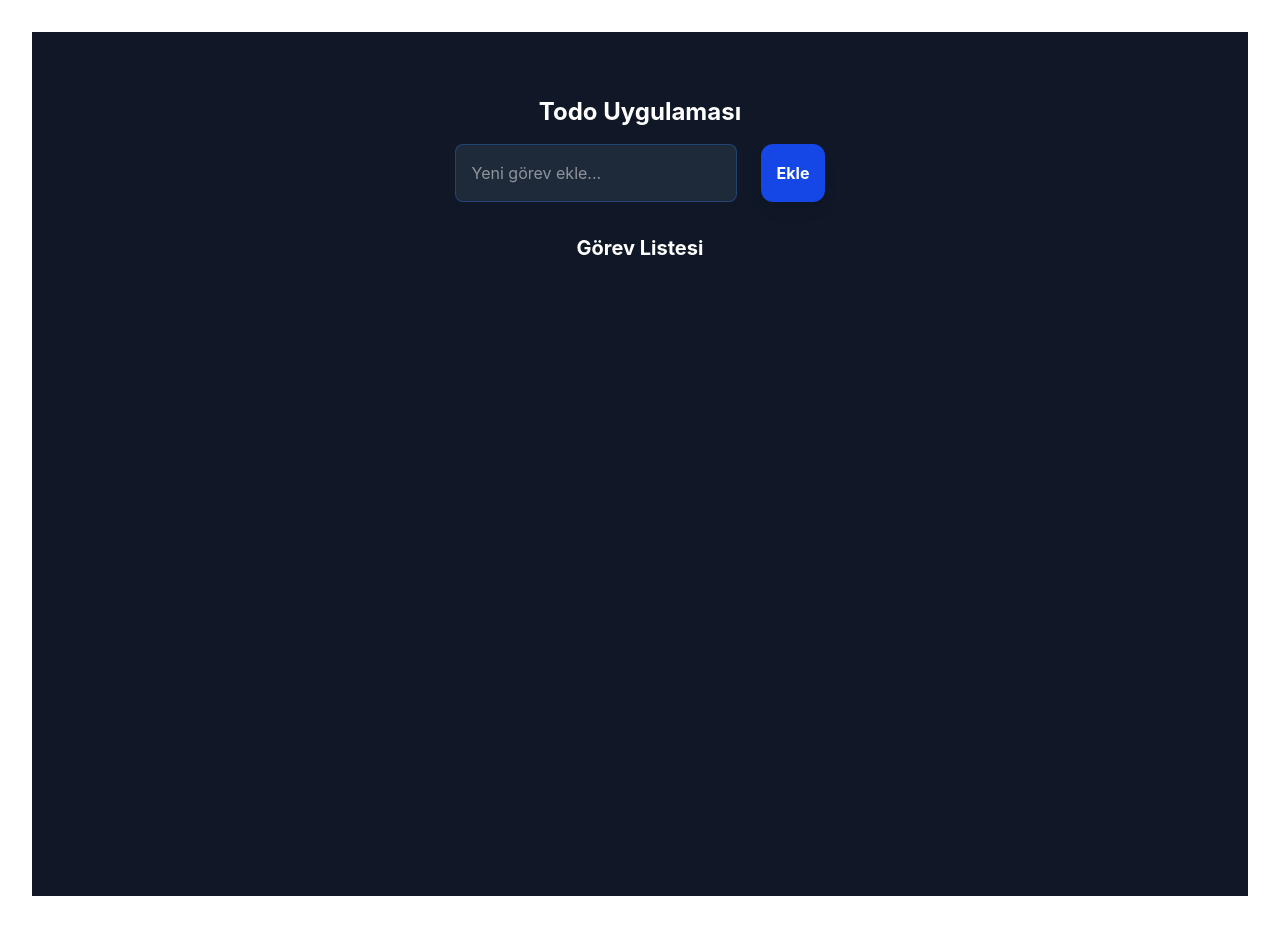
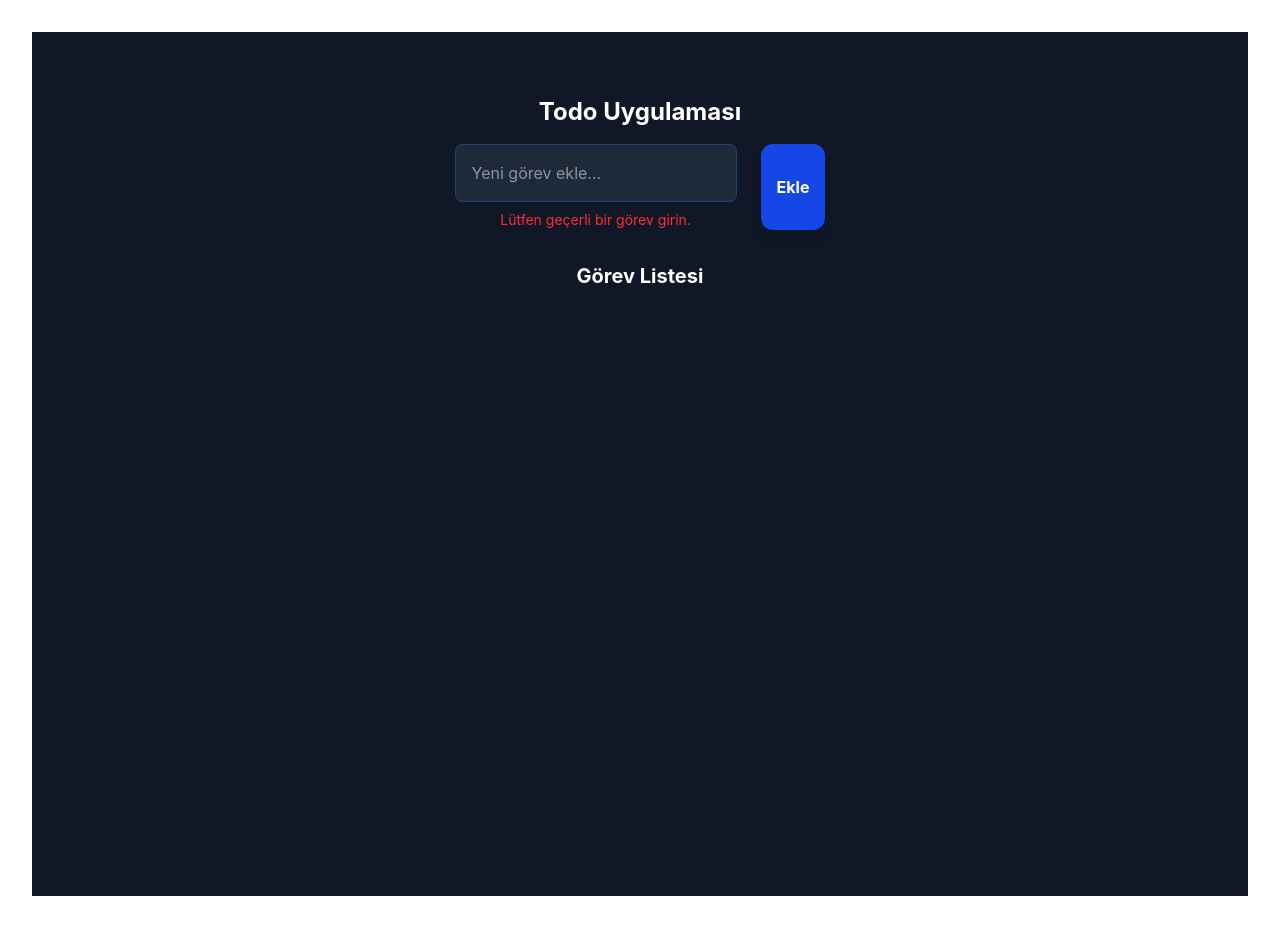
Before and after one commit to aleynaayvaz/geri-donus, a React (Vite) app in the folder kariyer-yolculugum/: page / in a window 1280 px wide. Both pictures are taken after a click on the button "Ekle". Built offline with nearby package versions, Linux system fonts and the light colour scheme.

Commit message:
bos gorev uyarisi eklendi

```diff
--- a/kariyer-yolculugum/src/App.jsx
+++ b/kariyer-yolculugum/src/App.jsx
@@ -7,6 +7,7 @@ function App() {
  const [silinenler, setSilinenler] = useState([])
  const [duzenlenecekIndex, setDuzenlenecekIndex] = useState(null)
  const [duzenlenecekMetin, setDuzenlenecekMetin] = useState("")
+ const [hataMetni, setHataMetni] = useState("")
 
 useEffect(() => {
   const kayitliGorevler = JSON.parse(localStorage.getItem('gorevler'))
@@ -23,11 +24,13 @@ useEffect(() => {
 
 
 function gorevEkle() {
-    if (inputDegeri.trim() === "") return
+    if (inputDegeri.trim() !== "") {
       setGorevler([...gorevler, inputDegeri])
       setInputDegeri("")
       console.log(localStorage.getItem('gorevler'), "localdeki görevler görev ekle")
-
+      setHataMetni("")
+    } else
+      setHataMetni("Lütfen geçerli bir görev girin.")
     }
 
   function gorevSil(index) {
@@ -58,12 +61,15 @@ function gorevEkle() {
       <div className="bg-gray-900 text-white flex flex-col items-center min-h-screen p-8">
         <h1 className="text-2xl font-bold mb-4">Todo Uygulaması</h1>
         <div className="flex gap-6">
+          <div className="">
             <input
               className="p-4 rounded-lg bg-gray-800 border border-blue-500/30 text-white focus:outline-none focus:ring-2 focus:ring-blue-500"
               value={inputDegeri}
               onChange={(e) => setInputDegeri(e.target.value)}
               placeholder="Yeni görev ekle..."
             />
+            {hataMetni && <p className="mt-2 text-sm text-red-500">{hataMetni}</p> }
+          </div>
           <button
             className="p-4 bg-blue-700 rounded-xl font-bold hover:scale-105 transition-transform shadow-lg"
             onClick={gorevEkle}>
```
Lines whose indentation alone changed are shown as unchanged.
